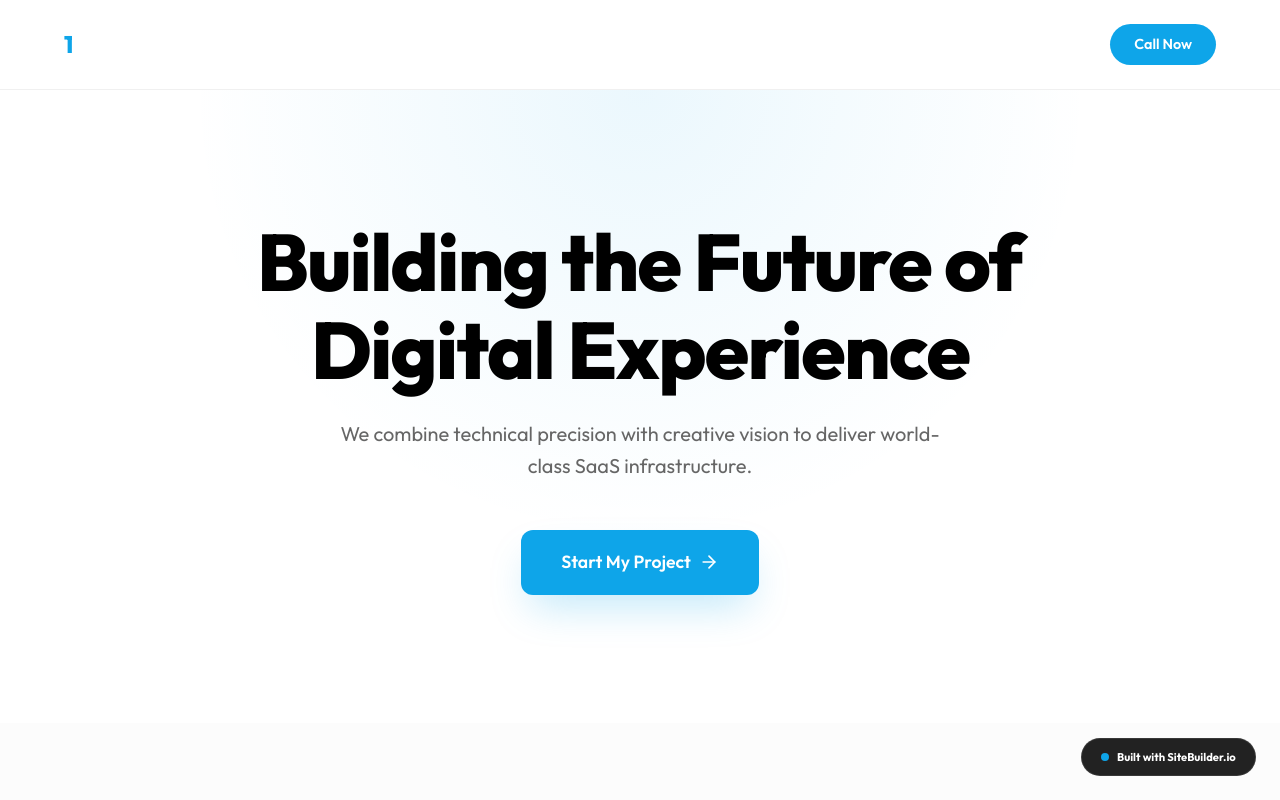
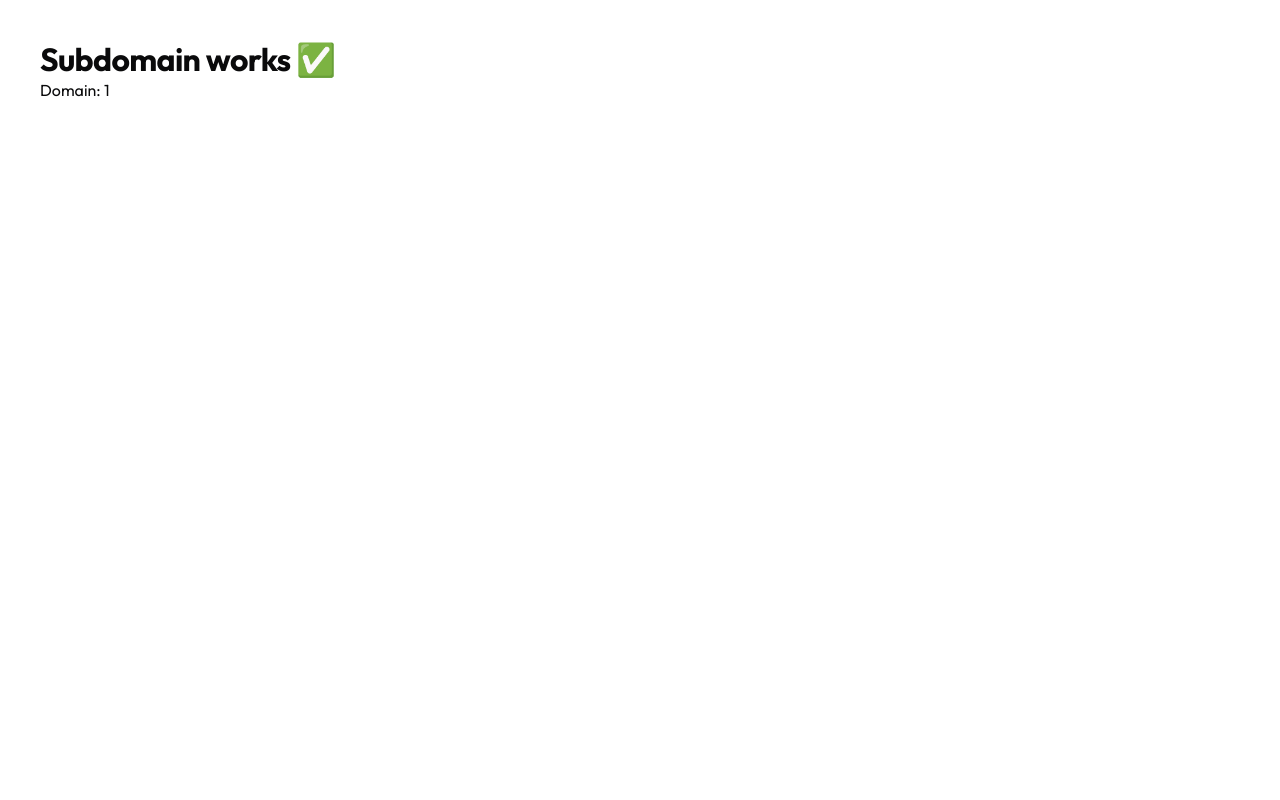
Before and after one commit to varundworks/Varunbuilder, a Next.js app: page /1 in a window 1280 px wide. Shown: the top 800 px of the page. Built offline with nearby package versions, Linux system fonts and the light colour scheme.

Commit message:
Test subdomain rendering

```diff
--- a/src/app/[domain]/page.tsx
+++ b/src/app/[domain]/page.tsx
@@ -1,49 +1,12 @@
-import { notFound } from "next/navigation";
-import { getWebsiteBySubdomain } from "@/lib/db";
-import TemplateRenderer from "@/components/TemplateRenderer";
-
-export const dynamic = "force-dynamic";
-export const runtime = "nodejs";
-
-export default async function TenantPage(props: { params: Promise<{ domain: string }> }) {
-    const params = await props.params;
-    const domain = params.domain;
-
-    // 1. Fetch site data from our "database"
-    const site = await getWebsiteBySubdomain(domain);
-
-    // 2. Strict validation: Must exist and be PUBLISHED
-    if (!site || site.status !== "PUBLISHED") {
-        return notFound();
-    }
-
-    // 3. Render the public site using the configured template
+export default function DomainPage({
+    params,
+}: {
+    params: { domain: string };
+}) {
     return (
-        <div style={{ minHeight: "100vh" }}>
-            <TemplateRenderer site={site} />
-
-            {/* Platform Badge */}
-            <div style={{
-                position: "fixed",
-                bottom: "1.5rem",
-                right: "1.5rem",
-                padding: "0.6rem 1.2rem",
-                backgroundColor: "rgba(10, 10, 11, 0.9)",
-                color: "white",
-                borderRadius: "99px",
-                fontSize: "0.7rem",
-                fontWeight: 700,
-                pointerEvents: "none",
-                zIndex: 9999,
-                backdropFilter: "blur(10px)",
-                border: "1px solid rgba(255,255,255,0.1)",
-                display: "flex",
-                alignItems: "center",
-                gap: "0.5rem"
-            }}>
-                <div style={{ width: "8px", height: "8px", borderRadius: "50%", backgroundColor: site.brand.primaryColor }}></div>
-                Built with SiteBuilder.io
-            </div>
+        <div style={{ padding: 40 }}>
+            <h1>Subdomain works ✅</h1>
+            <p>Domain: {params.domain}</p>
         </div>
     );
 }
```
